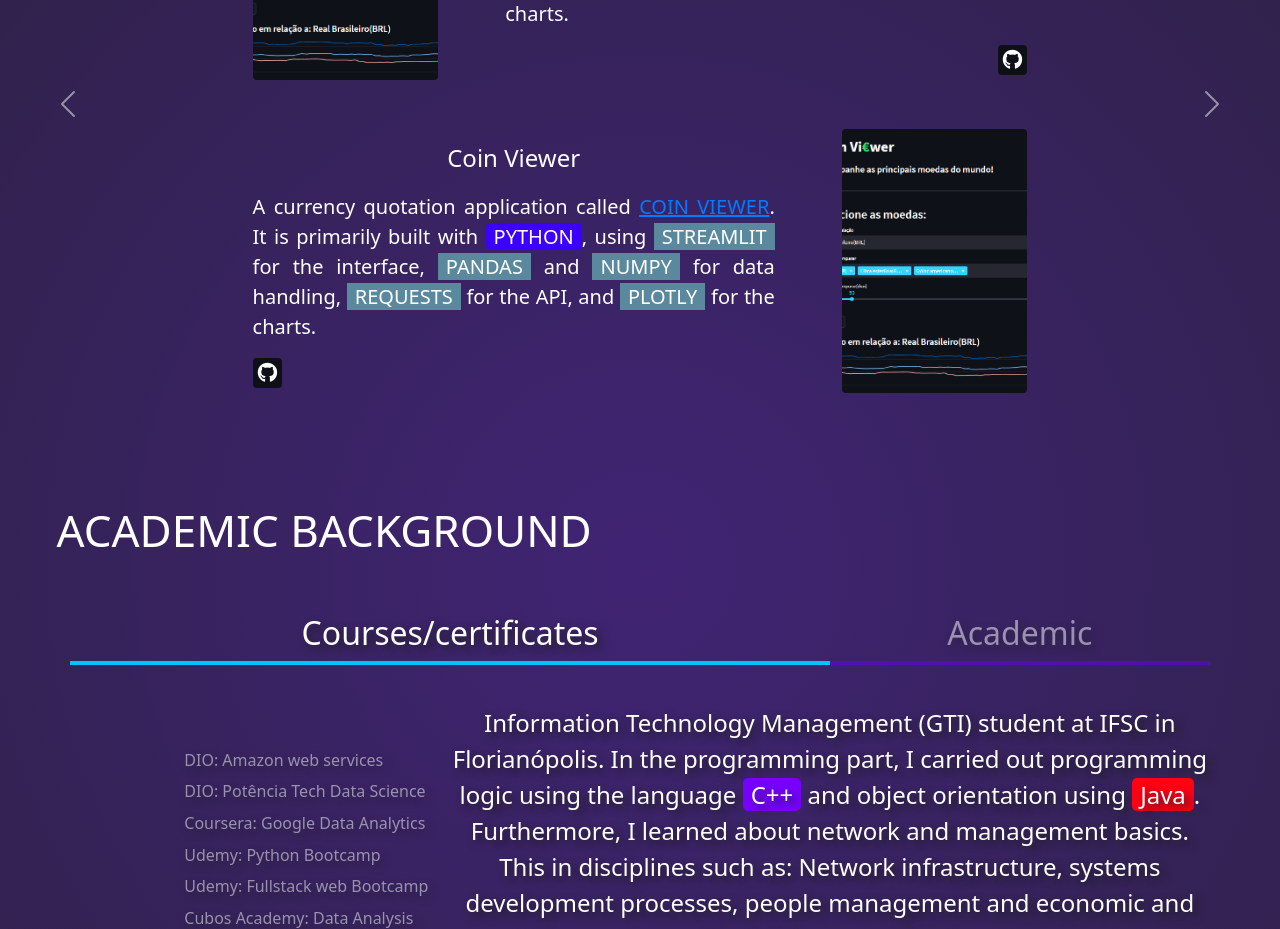
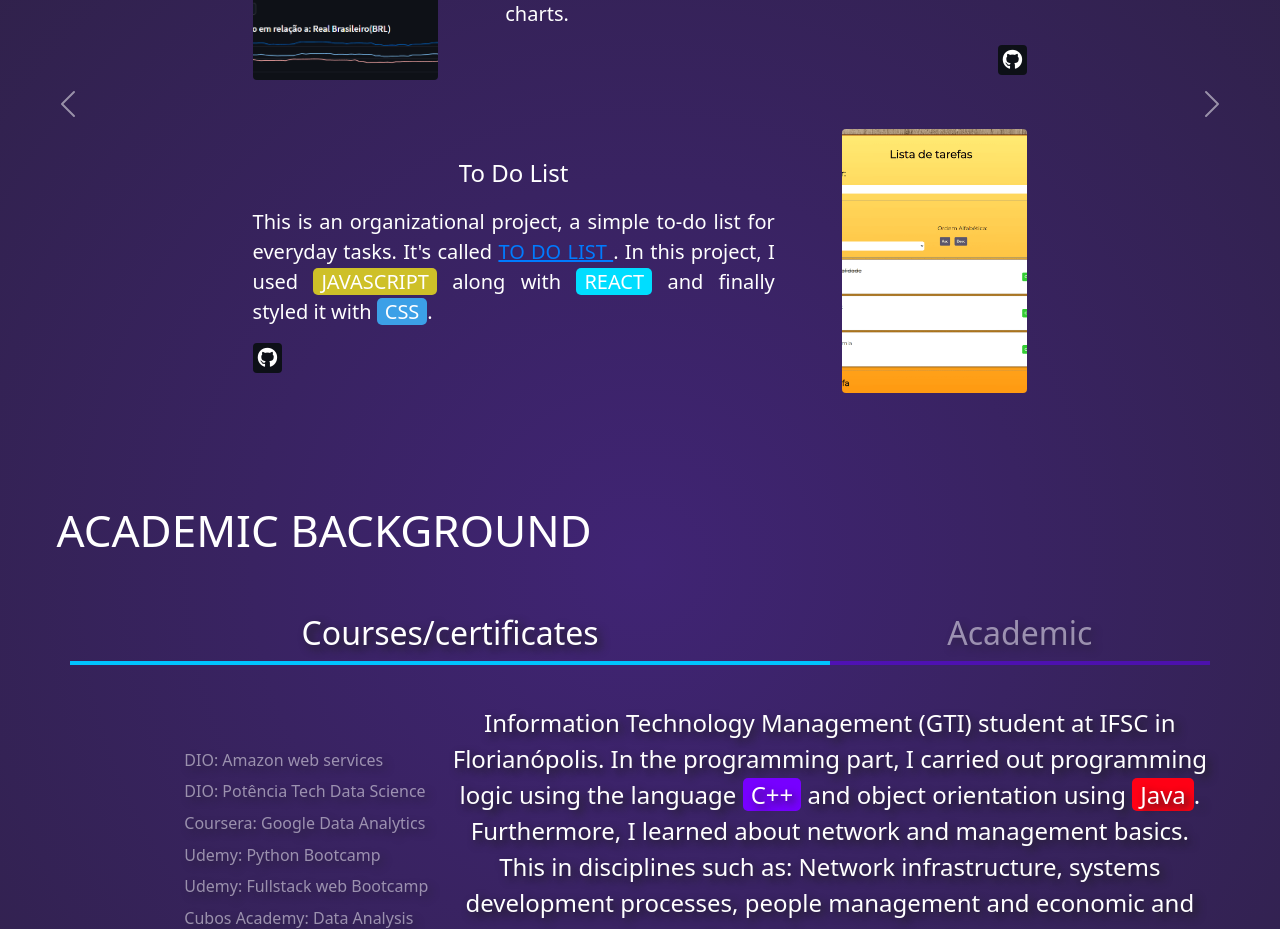
Before and after one commit to Dnaka27/Portfolio_v5, a React (Vite) app: page / in a window 1280 px wide. Shown: the part 1140-2069 px from the top of the page. Built offline with nearby package versions, Linux system fonts and the light colour scheme; the HTML template or start-up script is replaced by a standard one.

Commit message:
Update Projects.jsx

```diff
--- a/src/components/Projects.jsx
+++ b/src/components/Projects.jsx
@@ -5,7 +5,8 @@ import './Projects.css'
 const projectData = [
   {
     name: 'Coin Viewer',
-    description: `A currency quotation application called
+    description:
+      `A currency quotation application called
       <a class='projectName' href='https://github.com/Dnaka27/Coin_Viewer' target='_blank'>COIN VIEWER</a>.
       It is primarily built with <span class='styleTech stylePY'>PYTHON</span>, using
       <span class='styleTool'>STREAMLIT</span> for the interface,
@@ -13,8 +14,21 @@ const projectData = [
       <span class='styleTool'>REQUESTS</span> for the API, and
       <span class='styleTool'>PLOTLY</span> for the charts.`,
     imageUrl: 'https://coinviewer-diogooike.streamlit.app/',
+    githubRepository: 'https://github.com/Dnaka27/Coin_Viewer',
   },
-  {},
+  {
+    name: 'To Do List',
+    description:
+      `This is an organizational project, a simple to-do list for
+      everyday tasks. It's called
+      <a class='projectName' href='https://github.com/Dnaka27/ToDoList_basic/' target='_blank'> TO DO LIST </a>.
+      In this project, I used
+      <span class='styleTech styleJS'>JAVASCRIPT</span> along with
+      <span class='styleTech styleReact'>REACT</span> and finally
+      styled it with <span class='styleTech styleCSS'>CSS</span>.`,
+    imageUrl: 'https://dnaka27.github.io/ToDoList_basic/',
+    githubRepository: 'https://github.com/Dnaka27/ToDoList_basic/',
+  },
 ]
 
 const Projects = () => {
@@ -37,7 +51,7 @@ const Projects = () => {
             <div className='carousel-schema-primary'>
               <div className='carousel-image-primary'>
                 <a
-                  href={projectData[0].imageUrl} // Acessa o URL corretamente
+                  href={projectData[0].imageUrl} // Acessa o URL do primeiro projeto
                   className='carousel-image-project image-project1'
                   target='_blank'
                   rel='noopener noreferrer'
@@ -51,7 +65,12 @@ const Projects = () => {
                   dangerouslySetInnerHTML={{ __html: description }}
                 />
                 <div className='carousel-desc-primary-links'>
-                  <a href=''>
+                  <a
+                    href={projectData[0].githubRepository} // Link para o repositório GitHub do primeiro projeto
+                    target='_blank'
+                    rel='noopener noreferrer'
+                    aria-label='GitHub Repository'
+                  >
                     <i className='fa-brands fa-github carousel-desc-links-icon'></i>
                   </a>
                 </div>
@@ -59,24 +78,31 @@ const Projects = () => {
             </div>
             <div className='carousel-schema-secondary'>
               <div className='carousel-desc-secondary'>
-                <h4 className='carousel-desc-title'>{projectData[0].name}</h4>{' '}
+                <h4 className='carousel-desc-title'>{projectData[1].name}</h4>{' '}
                 <p
                   className='carousel-desc-text'
-                  dangerouslySetInnerHTML={{ __html: description }}
+                  dangerouslySetInnerHTML={{
+                    __html: projectData[1].description,
+                  }}
                 />
                 <div className='carousel-desc-secondary-links'>
-                  <a href=''>
+                  <a
+                    href={projectData[1].githubRepository} // Link para o repositório GitHub do segundo projeto
+                    target='_blank'
+                    rel='noopener noreferrer'
+                    aria-label='GitHub Repository'
+                  >
                     <i className='fa-brands fa-github carousel-desc-links-icon'></i>
                   </a>
                 </div>
               </div>
               <div className='carousel-image-secondary'>
                 <a
-                  href={projectData[0].imageUrl} // Acessa o URL corretamente
-                  className='carousel-image-project image-project1'
+                  href={projectData[1].imageUrl} // Acessa o URL do segundo projeto
+                  className='carousel-image-project image-project2'
                   target='_blank'
                   rel='noopener noreferrer'
-                  aria-label='Coin Viewer Project'
+                  aria-label='To Do List Project'
                 ></a>
               </div>
             </div>
```
Lines whose indentation alone changed are shown as unchanged.
